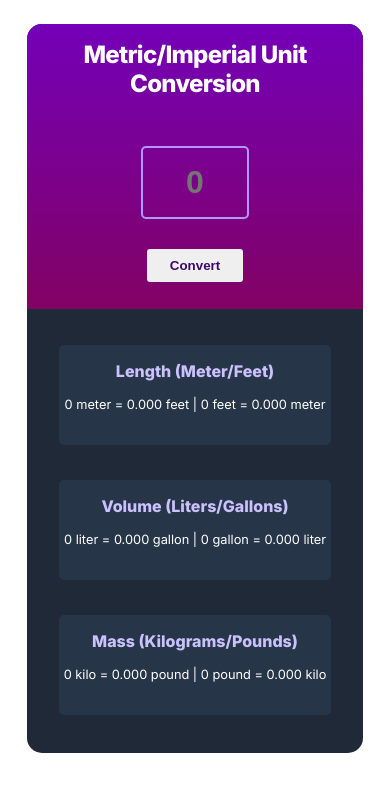
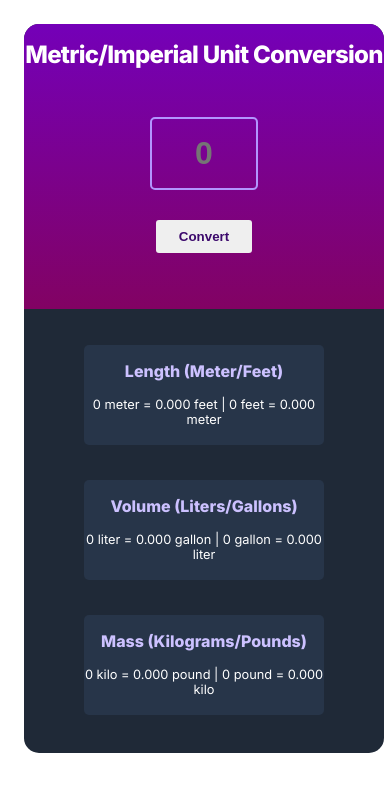
Before and after one commit to Dachi-Papashvili88/unit-converter, a plain HTML site: page index.html in a window 390 px wide. Drawn offline with Linux system fonts and the light colour scheme; a web font is replaced by a local one.

Commit message:
Container width change for mobile

```diff
--- a/index.css
+++ b/index.css
@@ -117,11 +117,12 @@ body {
   @media (max-width: 400px) {
     #container,
     #conversion {
-      width: 21em;
+      width: 22.5em;
     }
 
+
     #length, #volume, #mass {
-      width: 17em;
+      width: 15em;
     }
 
     h1 {
```
